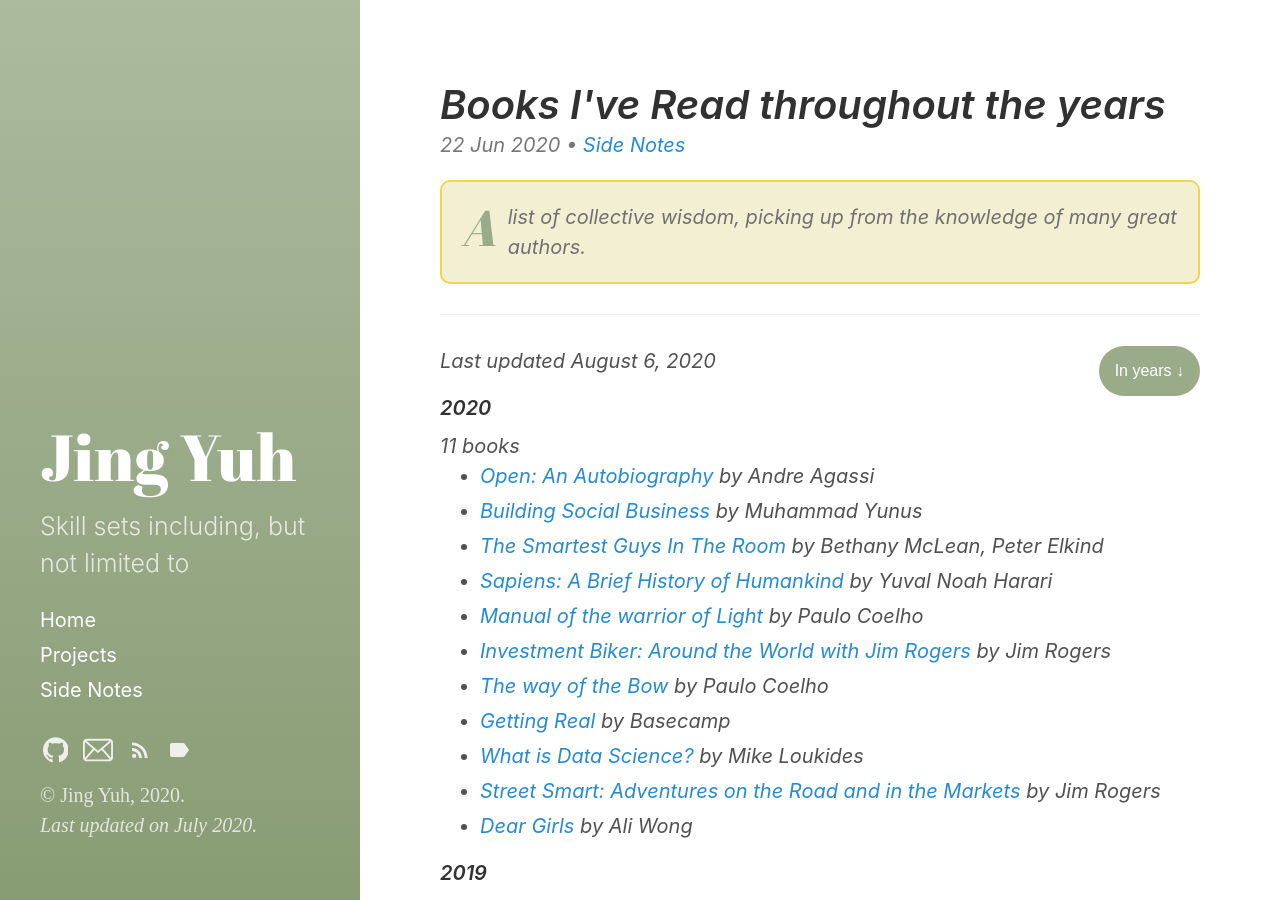
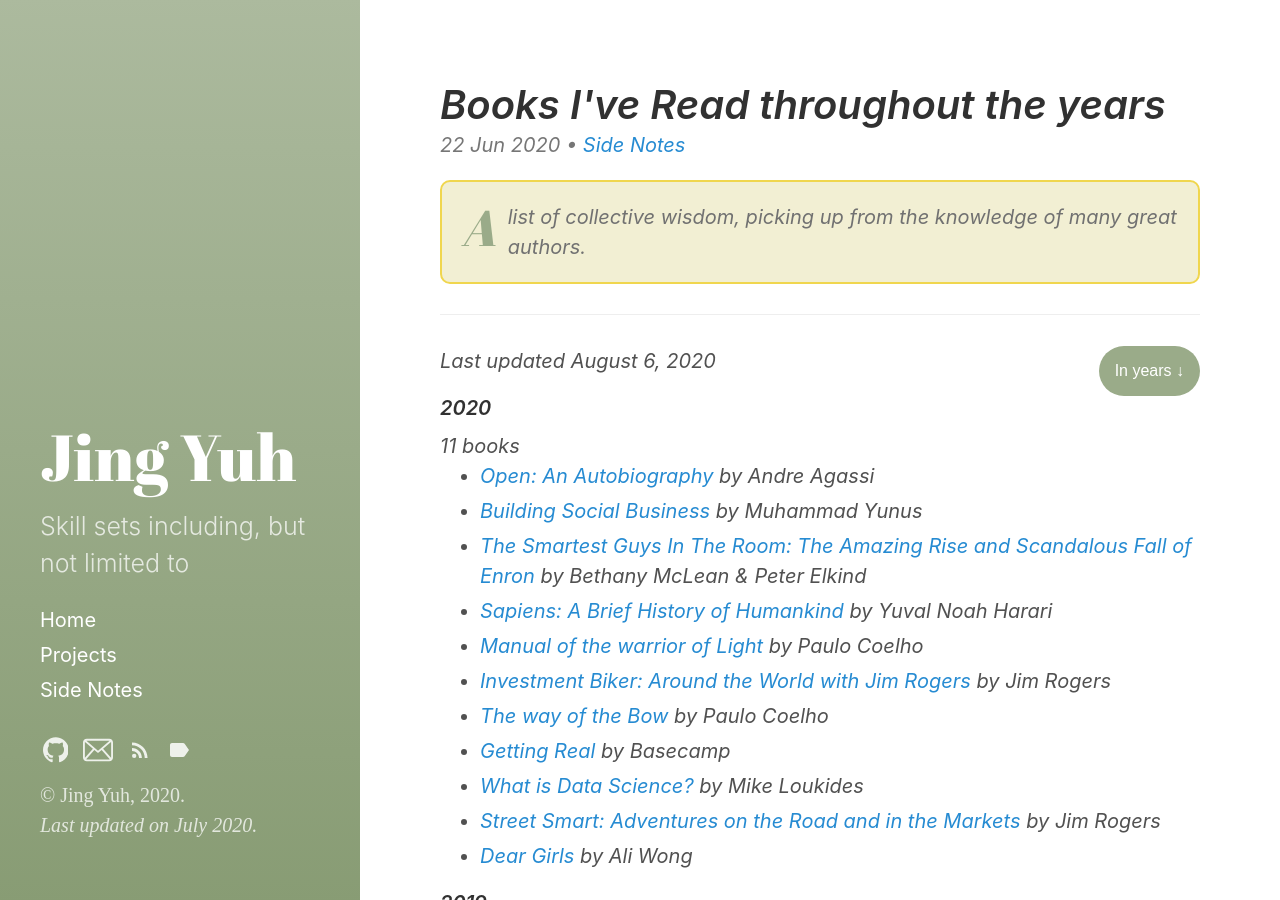
Before and after one commit to jyang123-bit/Website, a Jekyll site: the page built from _posts/2020-06-22-SideNotes-Books-I've-Read-throughout-the-years.md, in a window 1280 px wide and 900 px high. Built offline with Jekyll 4.4.1, drawn with Linux system fonts in a browser that asks for light colours.

Commit message:
Update books.yml

```diff
--- a/_data/books.yml
+++ b/_data/books.yml
@@ -18,8 +18,8 @@
         pages: 256 pages
         star:
 
-      - title: The Smartest Guys In The Room
-        author: "Bethany McLean, Peter Elkind"
+      - title: "The Smartest Guys In The Room: The Amazing Rise and Scandalous Fall of Enron"
+        author: "Bethany McLean & Peter Elkind"
         link: https://a.co/6VJA2k8
         genre:
         published: 2013
```
